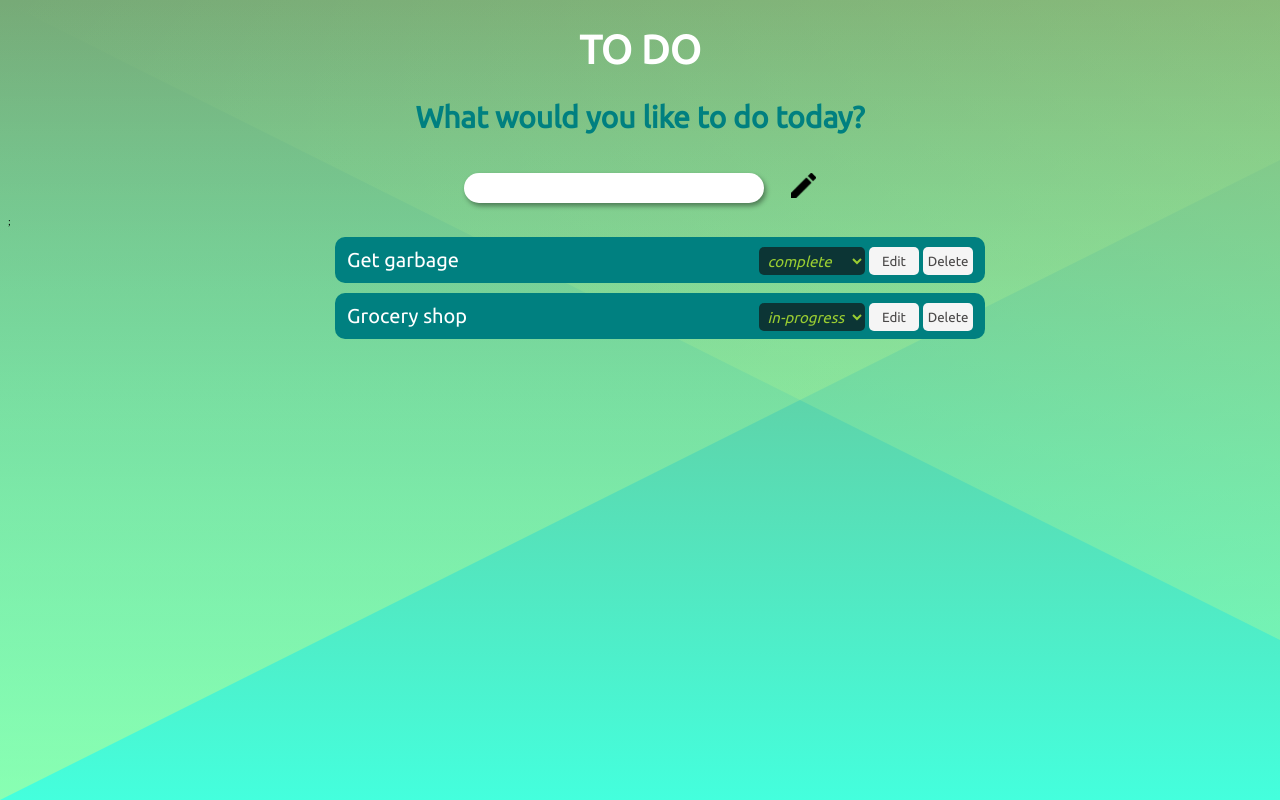
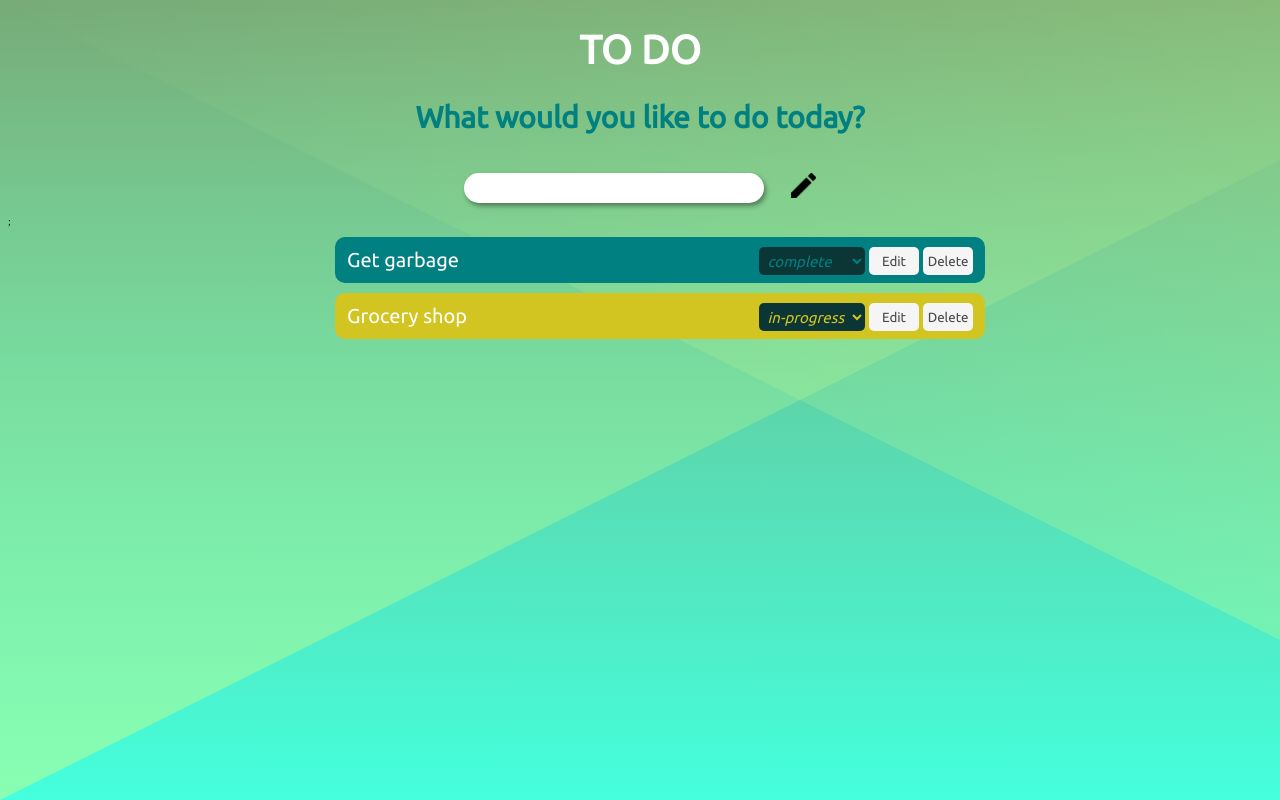
Before and after one commit to SteniTK/todo-react, a React (Create React App) app: page / in a window 1280 px wide. Built offline with nearby package versions, Linux system fonts and the light colour scheme.

Commit message:
color code items based on status

```diff
--- a/src/TodoItem/TodoItem.js
+++ b/src/TodoItem/TodoItem.js
@@ -34,13 +34,25 @@ class TodoItem extends Component{
         }
     }
 
+    getColor(status) {
+        const statusToColor = {
+            'complete' : 'teal',
+            'in-progress' : '#d2c421',
+            'to-do' : '#de1f4bfc'
+        };
+        return statusToColor[status];
+    }
+
     render() {
+        const bgColor = this.getColor(this.props.status);
         return (
-            <li>
+            <li style={{backgroundColor:bgColor}}>
                 <input className="todo" type="text" readOnly={this.state.isReadOnly} ref={this.labelRef}
-                    value={this.props.label} onChange={this.onChange} onKeyDown={this.onKeyDownHandler}/>
+                    value={this.props.label} onChange={this.onChange} onKeyDown={this.onKeyDownHandler}
+                    style={{backgroundColor:bgColor}}/>
                 <div className="item-container">
-                    <select value={this.props.status} onChange={this.onStatusChangeHandler}>
+                    <select value={this.props.status} onChange={this.onStatusChangeHandler}
+                    style={{color:bgColor}}>
                             <option>to-do</option>
                             <option>in-progress</option>
                             <option>complete</option>
```
